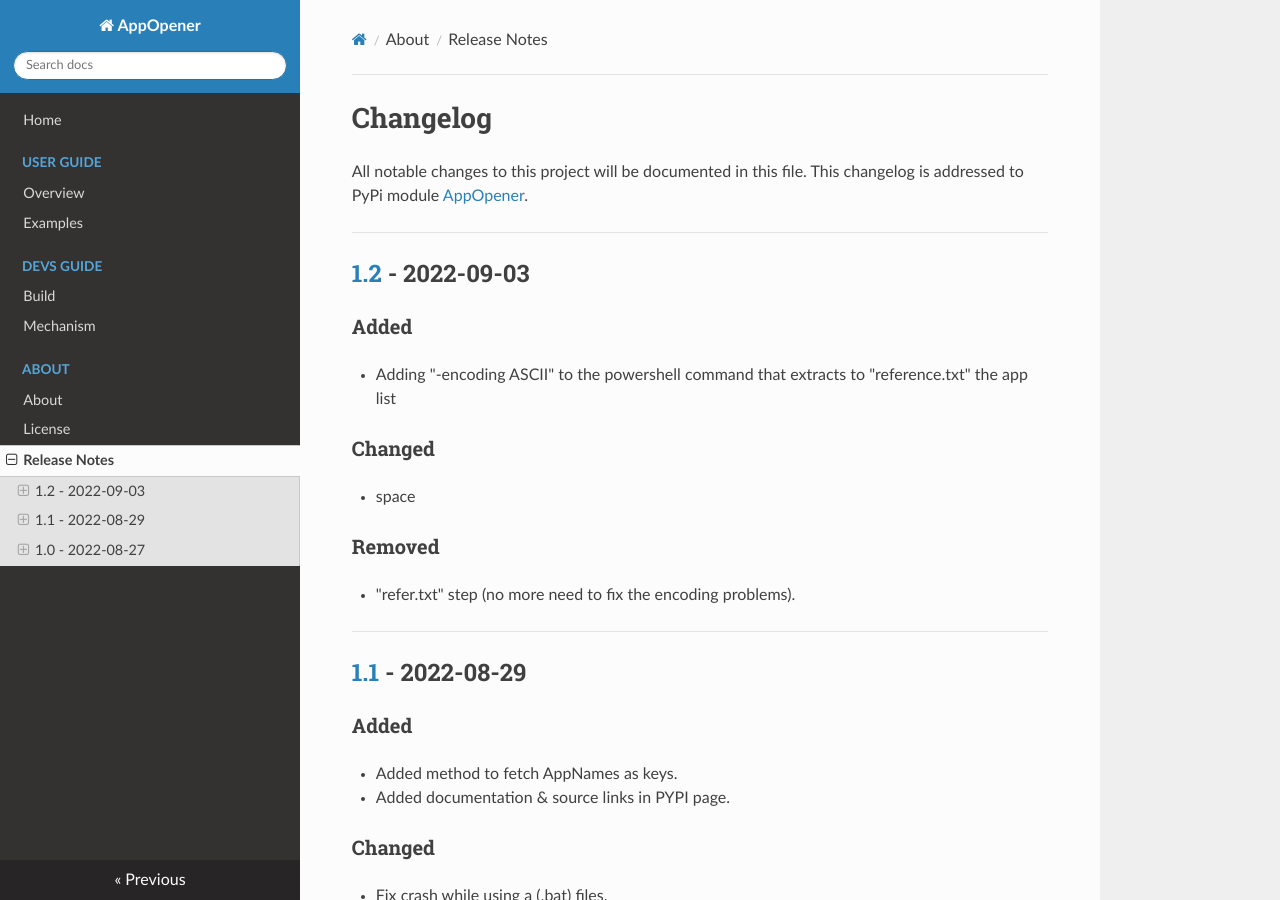
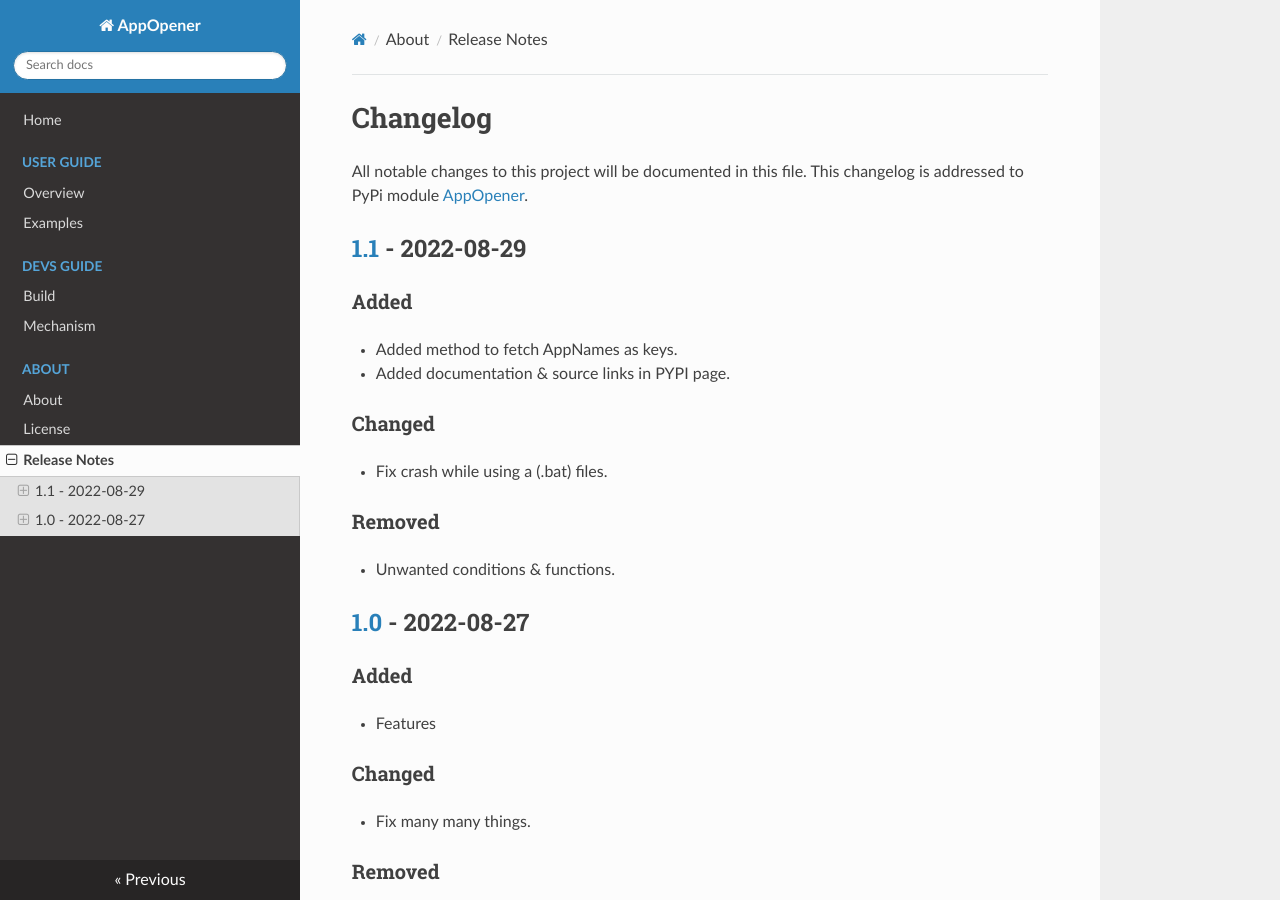
Before and after one commit to athrvvvv/AppOpener, an MkDocs documentation site: the page built from docs/release-notes.md, in a window 1280 px wide and 900 px high. Built offline with MkDocs 1.6.1, drawn with Linux system fonts in a browser that asks for light colours; nearby versions of some CDN libraries.

```diff
--- a/docs/release-notes.md
+++ b/docs/release-notes.md
@@ -2,21 +2,6 @@
 
 All notable changes to this project will be documented in this file.
 This changelog is addressed to PyPi module [AppOpener].
-
----
-
-## [1.2] - 2022-09-03
-
-### Added
-- Adding "-encoding ASCII" to the powershell command that extracts to "reference.txt" the app list
-
-### Changed
-- space
-
-### Removed
-- "refer.txt" step (no more need to fix the encoding problems).
-
----
 
 ## [1.1] - 2022-08-29
 
@@ -30,8 +15,6 @@ This changelog is addressed to PyPi module [AppOpener].
 ### Removed
 - Unwanted conditions & functions.
 
----
-
 ## [1.0] - 2022-08-27
 
 ### Added
@@ -43,7 +26,6 @@ This changelog is addressed to PyPi module [AppOpener].
 ### Removed
 - Unwanted conditions & functions.
 
-[1.2]: https://pypi.org/project/AppOpener/1.2/
 [1.1]: https://pypi.org/project/AppOpener/1.1/
 [1.0]: https://pypi.org/project/AppOpener/1.0/
 [AppOpener]: https://pypi.org/project/AppOpener
```
Also changed, not shown: CHANGELOG.md (+2 -20 lines).
